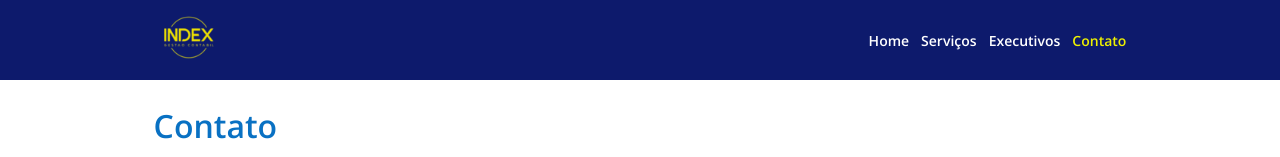
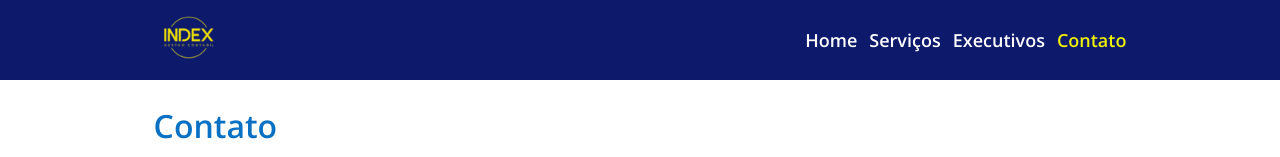
Before and after one commit to indexgestaocontabil/indexgestaocontabil.github.io, a React (Create React App) app: page /contato in a window 1280 px wide. Shown: the top 157 px of the page. Built offline with nearby package versions, Linux system fonts and the light colour scheme.

Commit message:
Increase size of header items

```diff
--- a/src/components/Header/Header.scss
+++ b/src/components/Header/Header.scss
@@ -30,7 +30,7 @@
         &-link {
             color: $color-navigation-item;
             font-weight: 600;
-            font-size: $font-size-1;
+            font-size: $font-size-3;
             text-decoration: none;
             margin-left: $base-spacing-medium;
 
```
